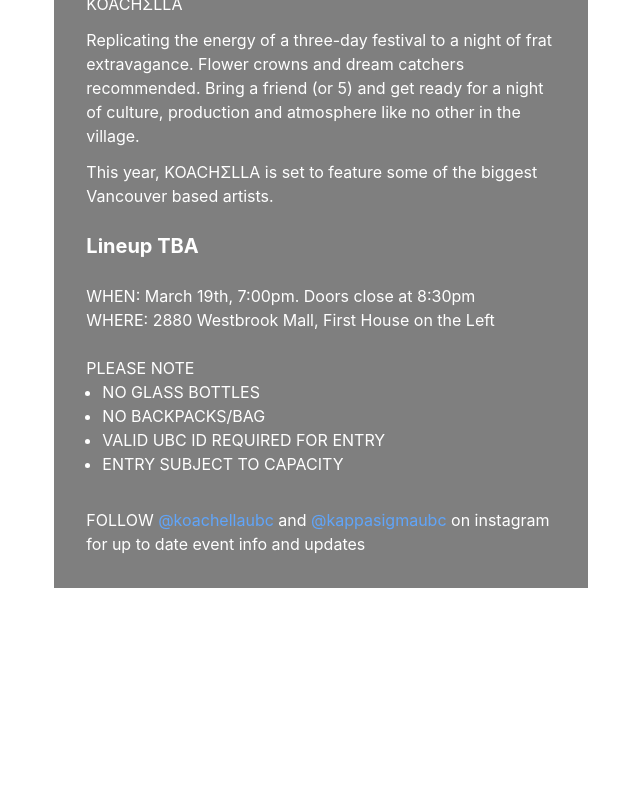
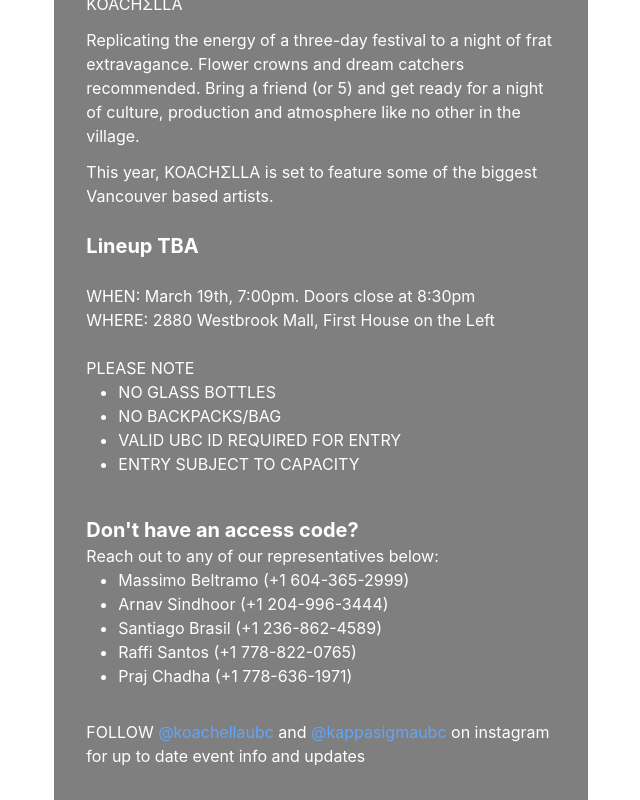
Before and after one commit to Grocode87/ticket-platform, a Next.js app: page / in a window 1280 px wide. Shown: the part 1050-1850 px from the top of the page, without its empty margins (319-959 px from the left). Before the commit the page ends 1638 px from the top, so only its background shows below. Built offline with nearby package versions, Linux system fonts and the light colour scheme.

Commit message:
added more event info

```diff
--- a/pages/index.js
+++ b/pages/index.js
@@ -210,24 +210,43 @@
               a friend (or 5) and get ready for a night of culture, production
               and atmosphere like no other in the village.
             </p>
+
+
             <p className="pt-3">
               This year, KOACHΣLLA is set to feature some of the biggest
               Vancouver based artists.
             </p>
             <p className="pt-6 font-bold text-xl">Lineup TBA</p>
+
+
+
             <p className="pt-6">
               WHEN: March 19th, 7:00pm. Doors close at 8:30pm
             </p>
             <p className="">
               WHERE: 2880 Westbrook Mall, First House on the Left
             </p>
+
+
+
+
             <p className="pt-6">PLEASE NOTE</p>
-            <ul className="list-disc pl-4">
+            <ul className="list-disc pl-8">
               <li>NO GLASS BOTTLES</li>
               <li>NO BACKPACKS/BAG</li>
               <li>VALID UBC ID REQUIRED FOR ENTRY</li>
               <li>ENTRY SUBJECT TO CAPACITY</li>
             </ul>
+
+            <p className="pt-10 font-bold text-xl">Don't have an access code? </p>
+            <p>Reach out to any of our representatives below:</p>
+           <ul className="list-disc pl-8">
+             <li>Massimo Beltramo (+1 604-365-2999)</li>
+             <li>Arnav Sindhoor (+1 204-996-3444)</li>
+             <li>Santiago Brasil (+1 236-862-4589)</li>
+             <li>Raffi Santos (+1 778-822-0765)</li>
+             <li>Praj Chadha (+1 778-636-1971)</li>
+           </ul>
 
             <p className="pt-8">
               FOLLOW
@@ -242,7 +261,7 @@
                 rel="noreferrer"
                 href="https://www.instagram.com/kappasigmaubc/"
                 target="_blank"
-                className="text-blue-400"
+                className="text-blue-400 "
               > @kappasigmaubc </a>  on instagram for up to
               date event info and updates
             </p>
```
